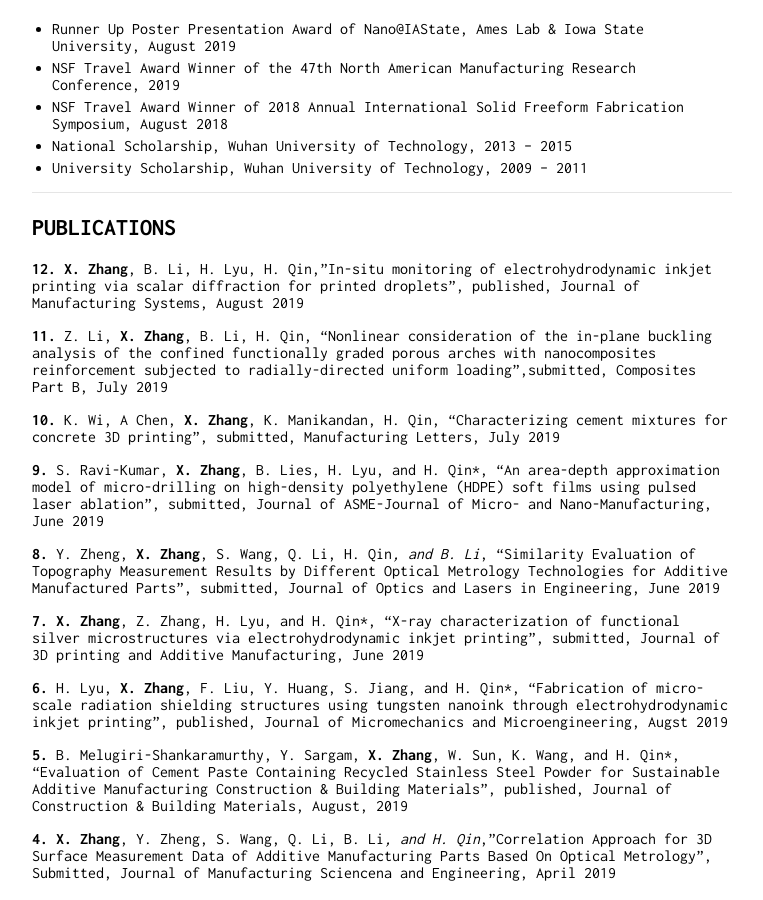
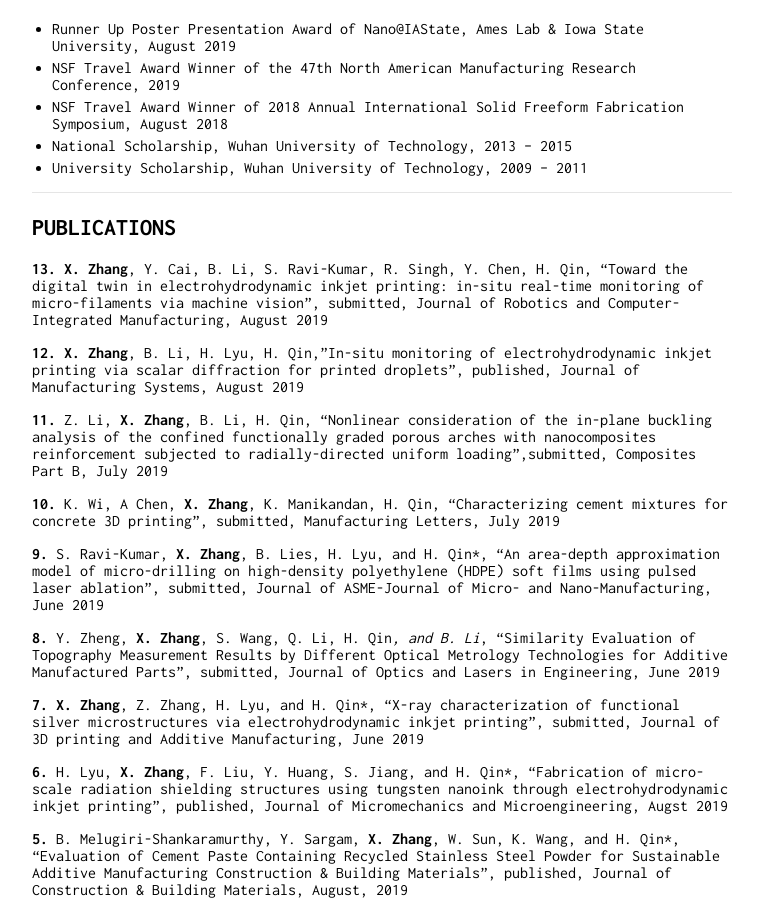
Before and after one commit to zhangxiao2018/zhangxiao2018.github.io, a Jekyll site: the page built from index.md, in a window 1280 px wide and 900 px high, scrolled down 1667 px. Shown: the whole window, without its empty margins (258-1021 px from the left). Built offline with Jekyll 4.4.1, drawn with Linux system fonts in a browser that asks for light colours; our own code applies the rules of GitHub Pages for plain Markdown files.

Commit message:
Update index.md

```diff
--- a/index.md
+++ b/index.md
@@ -84,7 +84,10 @@ Packing and testing wafer, maintain PVD, CVD, photoresist coater/decoater machin
 
 - - -
 ## PUBLICATIONS
-**12.** **X. Zhang**, B. Li,  H. Lyu, H. Qin,"In-situ monitoring of electrohydrodynamic inkjet printing via scalar diffraction for printed droplets", published, Journal of Manufacturing Systems, August 2019
+
+**13.** **X. Zhang**, Y. Cai,  B. Li, S. Ravi-Kumar, R. Singh, Y. Chen, H. Qin, "Toward the digital twin in electrohydrodynamic inkjet printing: in-situ real-time monitoring of micro-filaments via machine vision", submitted, Journal of Robotics and Computer-Integrated Manufacturing, August 2019
+
+**12.** **X. Zhang**, B. Li, H. Lyu, H. Qin,”In-situ monitoring of electrohydrodynamic inkjet printing via scalar diffraction for printed droplets”, published, Journal of Manufacturing Systems, August 2019
 
 **11.** Z. Li, **X. Zhang**, B. Li, H. Qin, "Nonlinear consideration of the in-plane buckling analysis of the confined functionally graded porous arches with nanocomposites reinforcement subjected to radially-directed uniform loading",submitted, Composites Part B, July 2019
 
```
